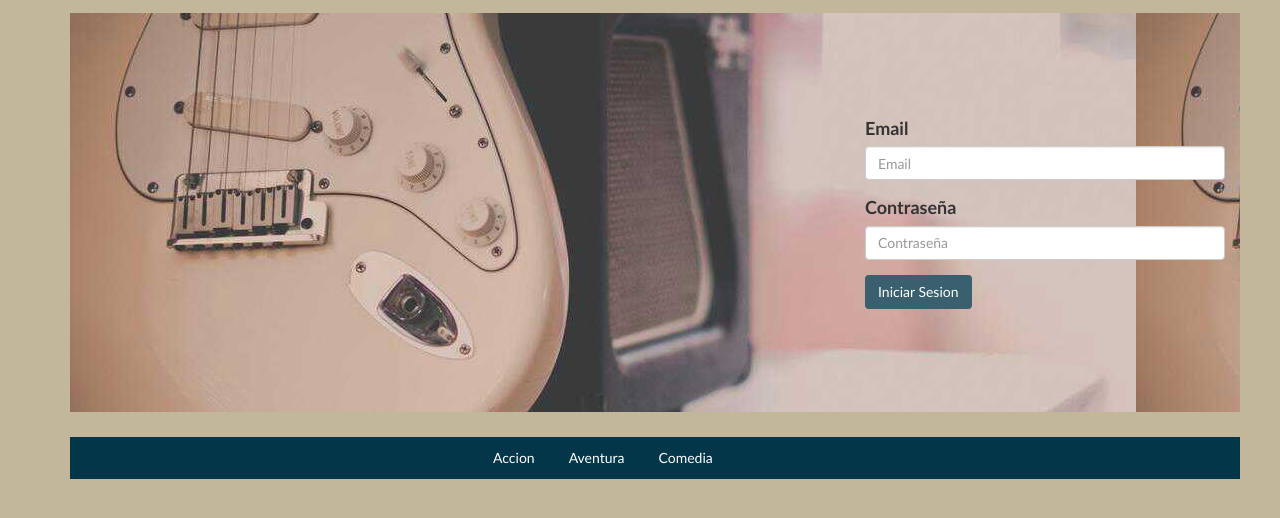
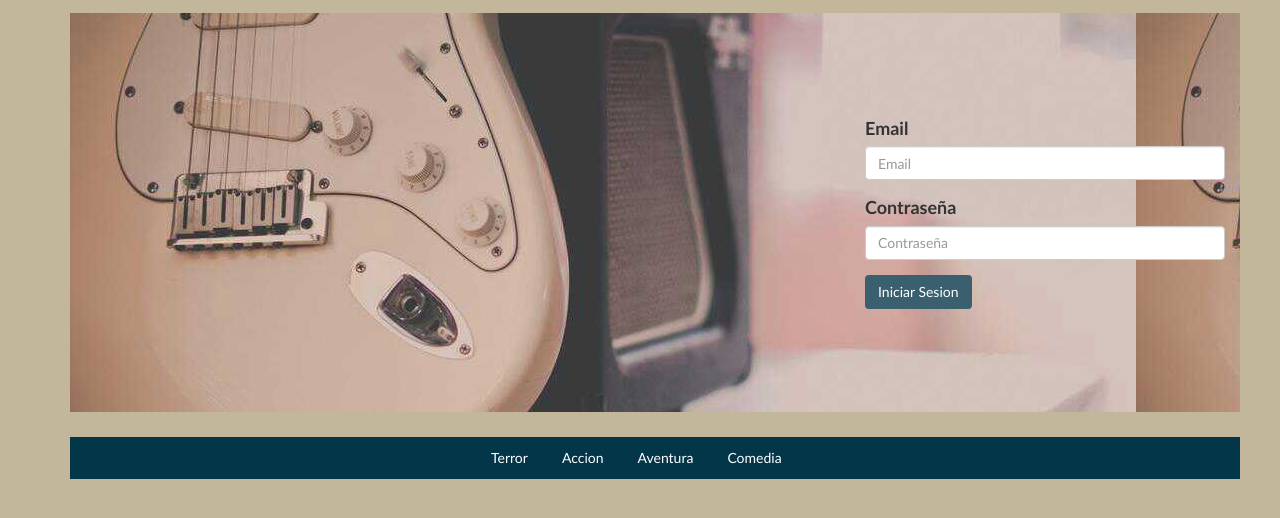
Before and after one commit to VnKv/Video, a plain HTML site: page app/index.html in a window 1280 px wide. Shown: the part 84-602 px from the top of the page. Drawn offline with nearby package versions, Linux system fonts and the light colour scheme.

Commit message:
Modificacion en index.html

```diff
--- a/app/index.html
+++ b/app/index.html
@@ -69,7 +69,7 @@
 		<div class="row">
 			<div class="col-md-4 col-md-offset-4">
 					<ul class="nav nav-pills">
-						<li role="presentation"><a class="btn categ" ng-click="buscarGenero('terror')" role="button" ng-repeat = "peliculas in pelicula">Terror</a></li>
+						<li role="presentation"><a class="btn categ" ng-click="buscarGenero('terror')" role="button">Terror</a></li>
 						<li role="presentation"><a class="btn categ" ng-click="buscarGenero('accion')" role="button">Accion</a></li>
 						<li role="presentation"><a class="btn categ" ng-click="buscarGenero('aventura')" role="button">Aventura</a></li>
 						<li role="presentation"><a class="btn categ" ng-click="buscarGenero('comedia')" role="button">Comedia</a></li>
```
